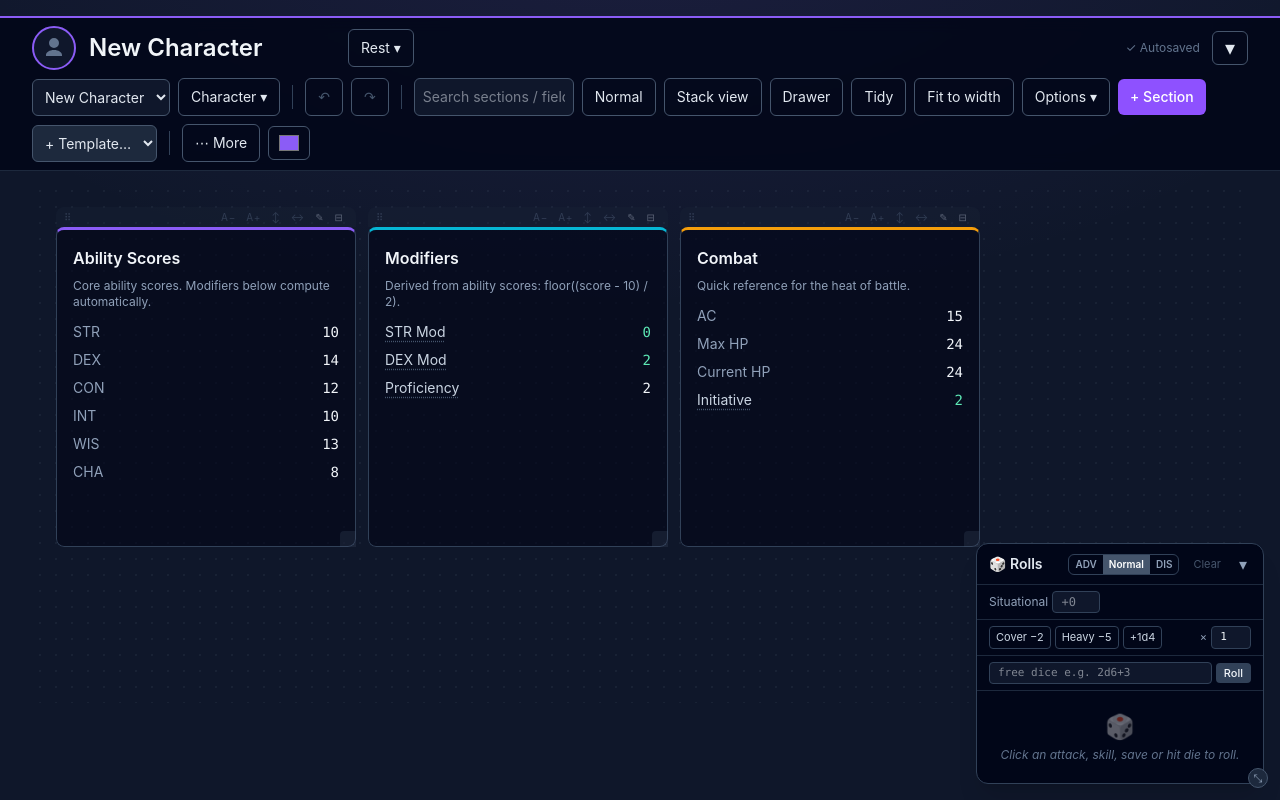
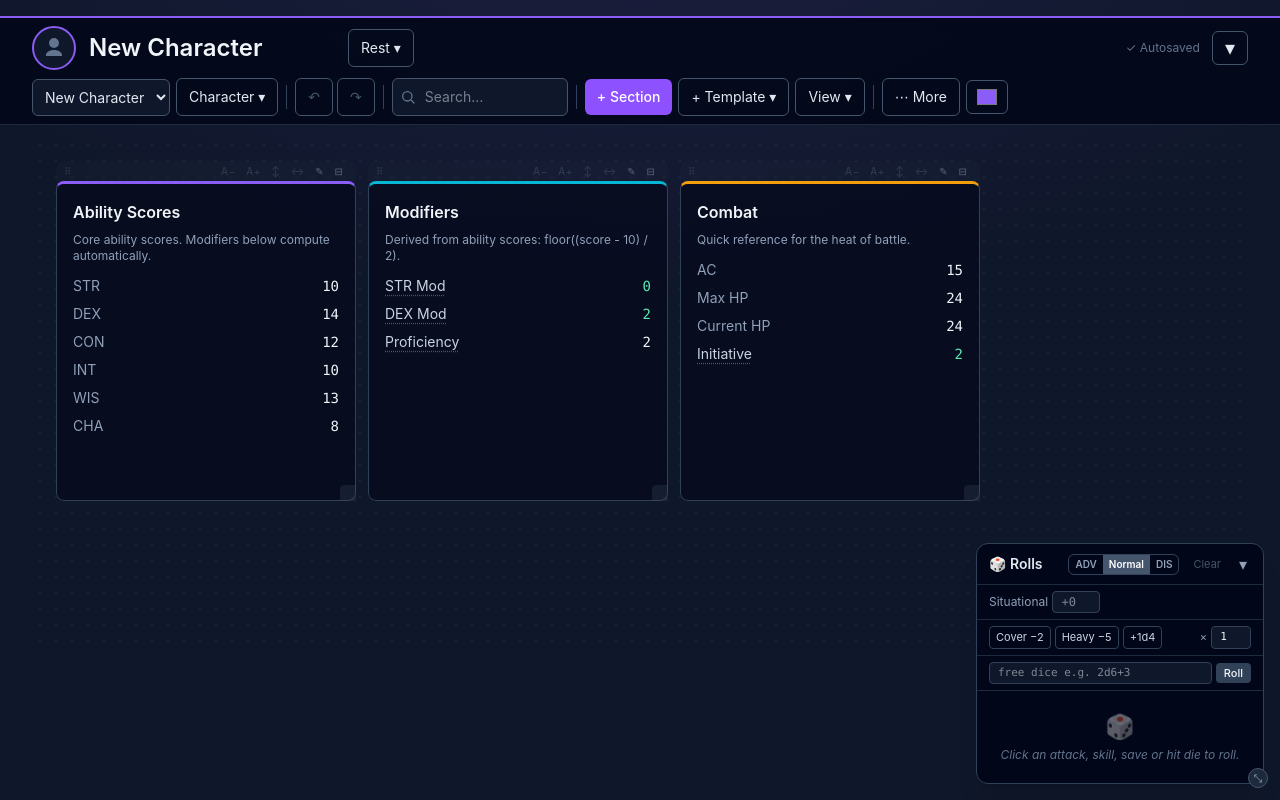
Before and after one commit to galh11/CharacterSheet, a React (Vite) app: page / in a window 1280 px wide. Built offline with nearby package versions, Linux system fonts and the light colour scheme.

Commit message:
feat(ui): rethink the top toolbar into grouped menus (#34)

```diff
--- a/src/App.tsx
+++ b/src/App.tsx
@@ -1003,7 +1003,8 @@ function App() {
                     </div>
                 </div>
                 {!headerCollapsed && (
-                    <div className="mt-2 flex flex-wrap items-center gap-2">
+                    <div className="mt-2 flex flex-wrap items-center gap-1.5">
+                        {/* Character group: switch between saved characters + manage them. */}
                         <select
                             value={activeId}
                             onChange={(event) => switchCharacter(event.target.value)}
@@ -1040,8 +1041,10 @@ function App() {
                             )}
                         </Menu>
 
-                        <span className="mx-1 hidden h-6 w-px bg-slate-700 sm:block" aria-hidden="true" />
-
+                        <span className="mx-0.5 hidden h-6 w-px bg-slate-700 sm:block" aria-hidden="true" />
+
+                        {/* History group: undo / redo. */}
+                        <div className="flex items-center gap-1">
                             <button
                                 type="button"
                                 onClick={undo}
@@ -1068,87 +1071,113 @@ function App() {
                             >
                                 ↷
                             </button>
-                        <span className="mx-1 hidden h-6 w-px bg-slate-700 sm:block" aria-hidden="true" />
-
+                        </div>
+
+                        <span className="mx-0.5 hidden h-6 w-px bg-slate-700 sm:block" aria-hidden="true" />
+
+                        {/* Search: filters visible sections and fields. */}
+                        <div className="relative">
+                            <svg
+                                viewBox="0 0 24 24"
+                                className="pointer-events-none absolute left-2 top-1/2 h-4 w-4 -translate-y-1/2 text-slate-500"
+                                fill="none"
+                                stroke="currentColor"
+                                strokeWidth="2"
+                                aria-hidden="true"
+                            >
+                                <circle cx="11" cy="11" r="7" />
+                                <path d="m21 21-4.3-4.3" strokeLinecap="round" />
+                            </svg>
                             <input
                                 value={query}
                                 onChange={(e) => setQuery(e.target.value)}
-                            placeholder="Search sections / fields…"
+                                placeholder="Search…"
                                 aria-label="Search"
-                            className="w-40 rounded-md border border-slate-600 bg-slate-900 px-2 py-2 text-sm text-slate-200"
+                                className="w-44 rounded-md border border-slate-600 bg-slate-900 py-2 pl-8 pr-7 text-sm text-slate-200"
                             />
                             {query && (
-                            <button type="button" onClick={() => setQuery('')} className="rounded-md border border-slate-600 px-2 py-2 text-sm text-slate-400 hover:bg-slate-800" title="Clear search">✕</button>
-                        )}
                                 <button
                                     type="button"
-                            onClick={() => setDensity((d) => (d === 'compact' ? 'normal' : d === 'normal' ? 'comfortable' : 'compact'))}
-                            className="rounded-md border border-slate-600 px-3 py-2 text-sm capitalize text-slate-200 hover:bg-slate-800"
-                            title="Cycle display density — Compact / Normal / Comfortable"
-                        >
-                            {density}
+                                    onClick={() => setQuery('')}
+                                    className="absolute right-1.5 top-1/2 -translate-y-1/2 rounded p-0.5 text-slate-400 hover:text-slate-200"
+                                    title="Clear search"
+                                    aria-label="Clear search"
+                                >
+                                    ✕
                                 </button>
+                            )}
+                        </div>
+
+                        <span className="mx-0.5 hidden h-6 w-px bg-slate-700 sm:block" aria-hidden="true" />
+
+                        {/* Add group: a new blank section or one from a template. */}
                         <button
                             type="button"
-                            onClick={() => setStackView((v) => !v)}
-                            className="rounded-md border border-slate-600 px-3 py-2 text-sm text-slate-200 hover:bg-slate-800"
-                            title="Toggle between the free canvas and a responsive stacked layout"
-                        >
-                            {stackView ? 'Canvas view' : 'Stack view'}
+                            onClick={addSection}
+                            className="rounded-md bg-violet-500 px-3 py-2 text-sm font-medium text-white hover:bg-violet-400"
+                        >
+                            + Section
                         </button>
-                        <button
-                            type="button"
-                            onClick={() => setDrawerOpen((v) => !v)}
-                            className={clsx(
-                                'rounded-md border px-3 py-2 text-sm',
-                                drawerOpen || drawerSections.length > 0
-                                    ? 'border-amber-500/70 text-amber-200 hover:bg-slate-800'
-                                    : 'border-slate-600 text-slate-200 hover:bg-slate-800',
-                            )}
-                            title={`Open the ${view} drawer of tucked-away sections`}
-                            aria-pressed={drawerOpen}
-                        >
-                            Drawer{drawerSections.length > 0 ? ` (${drawerSections.length})` : ''}
-                        </button>
+                        <Menu label="+ Template ▾" title="Add a section from a ready-made template" align="left">
+                            {(close) => (
+                                <>
+                                    {SECTION_TEMPLATES.map((t) => (
+                                        <MenuItem key={t.id} onClick={() => { addTemplateSection(t); close() }}>
+                                            {t.label}
+                                        </MenuItem>
+                                    ))}
+                                </>
+                            )}
+                        </Menu>
+
+                        {/* View group: display mode, density, canvas layout tools, and the drawer. */}
+                        <Menu label="View ▾" title="Display mode and layout options" align="left">
+                            {(close) => (
+                                <>
+                                    <MenuLabel>Layout</MenuLabel>
+                                    <MenuItem onClick={() => { setStackView(false); close() }} title="Free-form draggable canvas">
+                                        <span className="flex items-center gap-2">
+                                            <span className="w-3 text-cyan-300">{!stackView ? '✓' : ''}</span>Canvas view
+                                        </span>
+                                    </MenuItem>
+                                    <MenuItem onClick={() => { setStackView(true); close() }} title="Responsive stacked columns">
+                                        <span className="flex items-center gap-2">
+                                            <span className="w-3 text-cyan-300">{stackView ? '✓' : ''}</span>Stack view
+                                        </span>
+                                    </MenuItem>
+                                    <MenuDivider />
+                                    <MenuLabel>Density</MenuLabel>
+                                    {(['compact', 'normal', 'comfortable'] as const).map((d) => (
+                                        <MenuItem key={d} onClick={() => { setDensity(d); close() }}>
+                                            <span className="flex items-center gap-2 capitalize">
+                                                <span className="w-3 text-cyan-300">{density === d ? '✓' : ''}</span>{d}
+                                            </span>
+                                        </MenuItem>
+                                    ))}
                                     {!stackView && (
                                         <>
-                                <button
-                                    type="button"
-                                    onClick={handleTidy}
-                                    className="rounded-md border border-slate-600 px-3 py-2 text-sm text-slate-200 hover:bg-slate-800"
-                                    title="Fit every card to its content and pack them into tidy columns"
-                                >
-                                    Tidy
-                                </button>
-                                <button
-                                    type="button"
-                                    onClick={() => setFitWidth((v) => !v)}
-                                    className={clsx(
-                                        'rounded-md border px-3 py-2 text-sm',
-                                        fitWidth
-                                            ? 'border-cyan-500 bg-cyan-500/20 text-cyan-200'
-                                            : 'border-slate-600 text-slate-200 hover:bg-slate-800',
-                                    )}
-                                    title="Scale the whole canvas so its content fills the window width (adapts as you resize or zoom)"
-                                    aria-pressed={fitWidth}
-                                >
-                                    Fit to width
-                                </button>
-                                <Menu label="Options ▾" title="Layout options" align="left">
-                                    {(close) => (
-                                        <>
+                                            <MenuDivider />
+                                            <MenuLabel>Canvas</MenuLabel>
+                                            <MenuItem onClick={() => { handleTidy(); close() }} title="Fit every card to its content and pack them into tidy columns">
+                                                Tidy up
+                                            </MenuItem>
+                                            <MenuItem onClick={() => { setFitWidth((v) => !v); close() }} title="Scale the whole canvas so its content fills the window width">
+                                                <span className="flex items-center gap-2">
+                                                    <span className="w-3 text-cyan-300">{fitWidth ? '✓' : ''}</span>Fit to width
+                                                </span>
+                                            </MenuItem>
                                             <MenuItem onClick={() => { handleFitAll(); close() }} title="Resize each card to its content, keeping its position">
                                                 Fit all to content
                                             </MenuItem>
                                             <MenuItem onClick={() => { handleFillWidth(); close() }} title="Fit cards to content and spread them across the full window width">
                                                 Spread across width
                                             </MenuItem>
+                                            <MenuDivider />
                                             <MenuItem onClick={() => { savePreset(); close() }} title="Save the current arrangement as a named layout">
                                                 Save this layout…
                                             </MenuItem>
                                             {Object.keys(presets).length > 0 && (
                                                 <>
-                                                    <MenuDivider />
                                                     <MenuLabel>Apply saved layout</MenuLabel>
                                                     {Object.keys(presets).map((name) => (
                                                         <MenuItem key={name} onClick={() => { applyPreset(name); close() }}>
@@ -1159,34 +1188,15 @@ function App() {
                                             )}
                                         </>
                                     )}
+                                    <MenuDivider />
+                                    <MenuItem onClick={() => { setDrawerOpen((v) => !v); close() }} title={`Open the ${view} drawer of tucked-away sections`}>
+                                        {drawerOpen ? 'Close drawer' : 'Open drawer'}{drawerSections.length > 0 ? ` (${drawerSections.length})` : ''}
+                                    </MenuItem>
+                                </>
+                            )}
                         </Menu>
-                            </>
-                        )}
-                        <button
-                            type="button"
-                            onClick={addSection}
-                            className="rounded-md bg-violet-500 px-3 py-2 text-sm font-medium text-white hover:bg-violet-400"
-                        >
-                            + Section
-                        </button>
-                        <select
-                            aria-label="Add section from template"
-                            value=""
-                            onChange={(e) => {
-                                const tpl = SECTION_TEMPLATES.find((t) => t.id === e.target.value)
-                                if (tpl) addTemplateSection(tpl)
-                                e.target.value = ''
-                            }}
-                            className="rounded-md border border-slate-600 bg-slate-800 px-2 py-2 text-sm text-slate-200 hover:bg-slate-700"
-                        >
-                            <option value="">+ Template…</option>
-                            {SECTION_TEMPLATES.map((t) => (
-                                <option key={t.id} value={t.id}>
-                                    {t.label}
-                                </option>
-                            ))}
-                        </select>
-                        <span className="mx-1 hidden h-6 w-px bg-slate-700 sm:block" aria-hidden="true" />
+
+                        <span className="mx-0.5 hidden h-6 w-px bg-slate-700 sm:block" aria-hidden="true" />
 
                         <Menu label="⋯ More" title="Import, export, and share" align="right">
                             {(close) => (
--- a/src/version.ts
+++ b/src/version.ts
@@ -26,6 +26,11 @@ export const prUrl = (pr: number): string => `${REPO_URL}/pull/${pr}`
 /** Release history, newest first. The first entry's version is the running
  *  `APP_VERSION`. Keep summaries short — one line each. */
 export const CHANGELOG: ChangelogEntry[] = [
+    {
+        version: '1.8.0',
+        date: '2026-07-10',
+        summary: 'Reworked the top toolbar: the crowd of buttons is grouped into clearer menus (a single View menu holds display mode, density, canvas layout tools and the drawer; templates get their own menu), plus a nicer search box with an inline icon.',
+    },
     {
         version: '1.7.2',
         date: '2026-07-10',
```
Also changed, not shown: 1 other file (tests, documents, lock files or other folders). Lines whose indentation alone changed are shown as unchanged.
